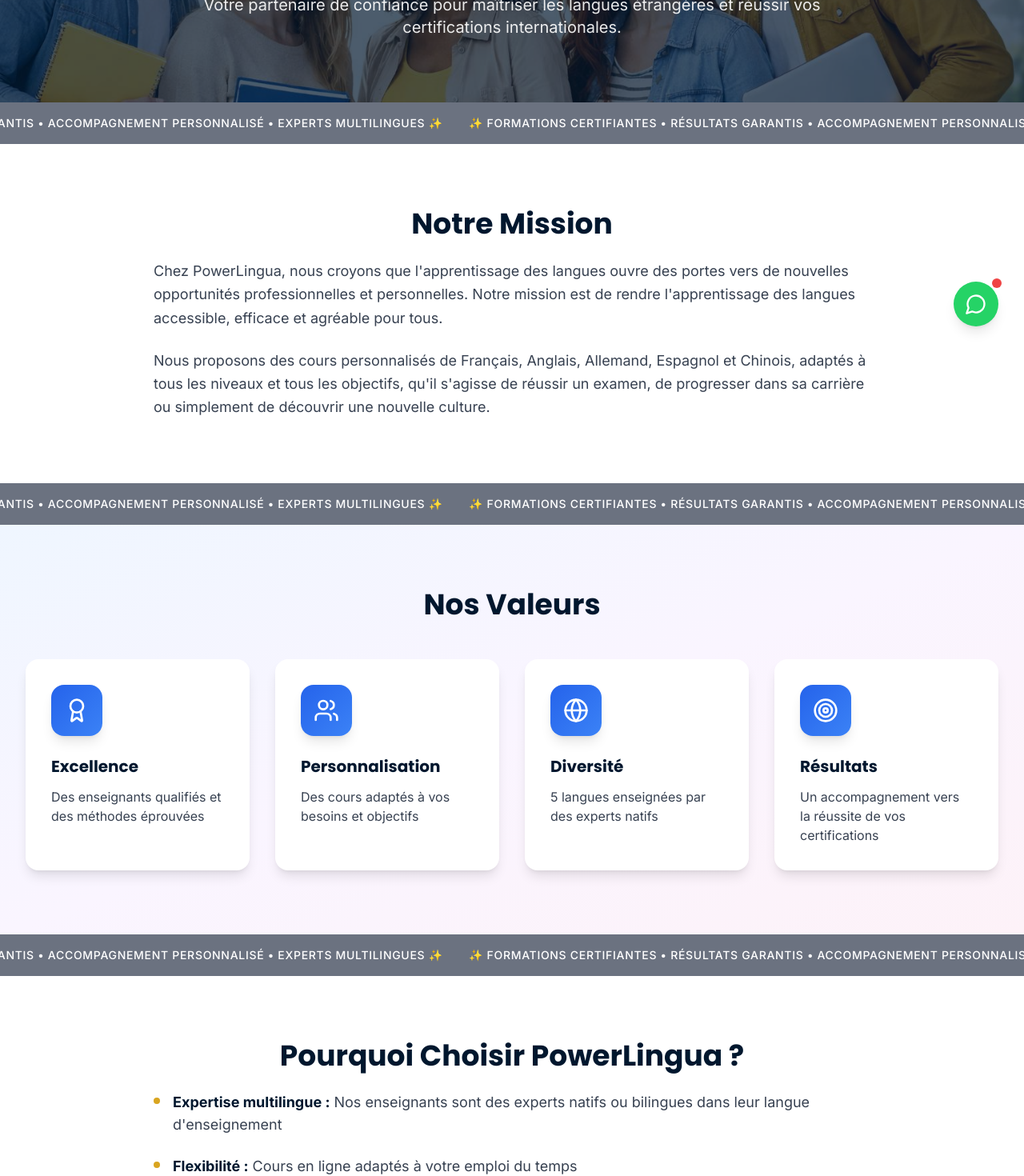
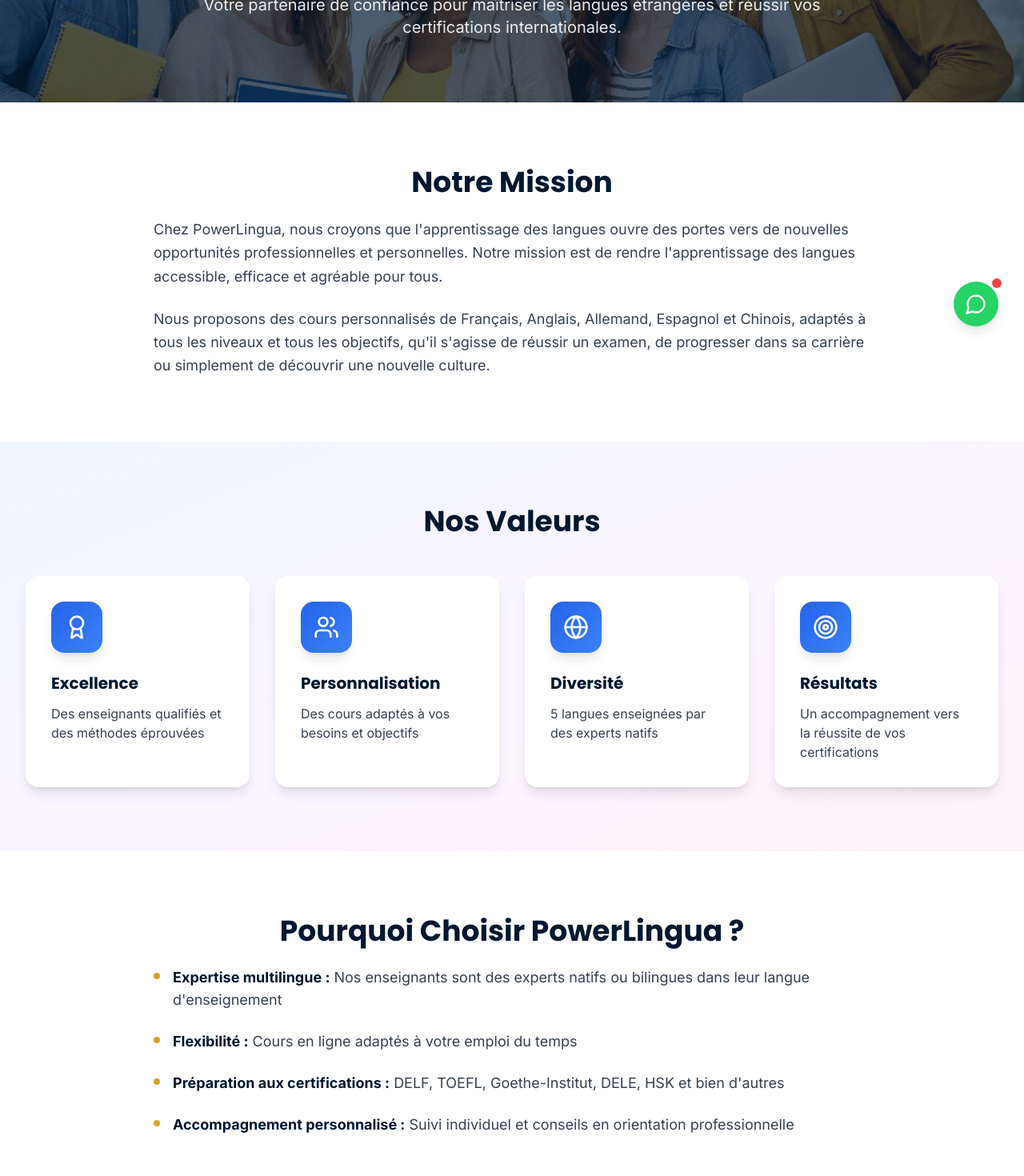
Before and after one commit to travelopportunities07-bot/sg-91c3514d-6c1c-4687-9189-9ab9e95859d6-1792160597, a Next.js app: page /about in a window 1280 px wide. Shown: the part 360-1830 px from the top of the page at 80% size. Built offline with nearby package versions, Linux system fonts and the light colour scheme.

Commit message:
fix(ui): remove variant prop from remaining scrollingbanners

```diff
--- a/src/pages/about.tsx
+++ b/src/pages/about.tsx
@@ -44,8 +44,6 @@
           </div>
         </section>
 
-        <ScrollingBanner />
-
         <section className="py-20 bg-white">
           <div className="container mx-auto px-4 lg:px-8">
             <div className="max-w-4xl mx-auto">
@@ -61,8 +59,6 @@
             </div>
           </div>
         </section>
-
-        <ScrollingBanner />
 
         <section className="py-20 bg-gradient-to-br from-blue-50 via-purple-50 to-pink-50">
           <div className="container mx-auto px-4 lg:px-8">
@@ -111,8 +107,6 @@
           </div>
         </section>
 
-        <ScrollingBanner />
-
         <section className="py-20 bg-white">
           <div className="container mx-auto px-4 lg:px-8">
             <div className="max-w-4xl mx-auto text-center">
@@ -148,6 +142,8 @@
             </div>
           </div>
         </section>
+
+        <ScrollingBanner />
       </main>
       <Footer />
       <WhatsAppButton />
```
